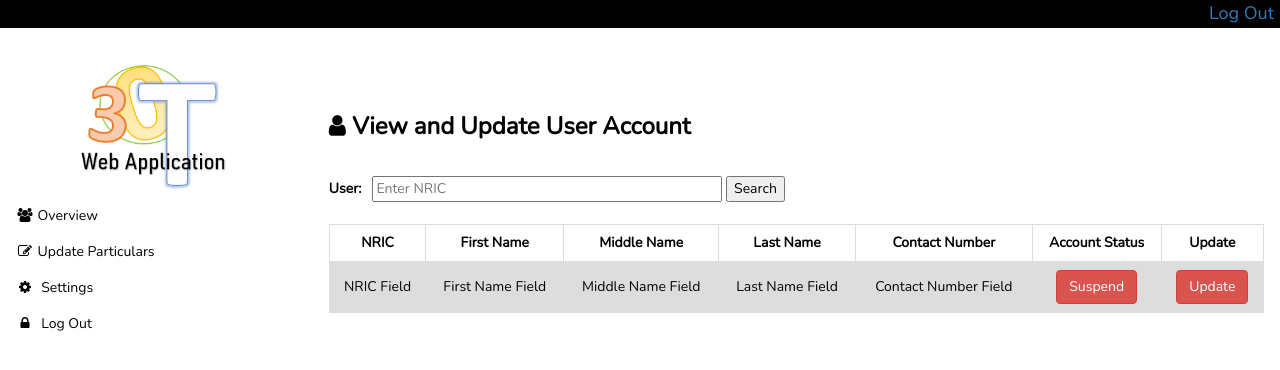
After one commit to clement-koh/Covid-19-Contact-Tracing-Web-Application, a Python web app: template app/templates/organisationUser_viewUserAccount.html in a window 1280 px wide. The commit adds this page. Shown: the top 370 px of the page. Run offline with Jinja, Linux system fonts and the light colour scheme; the template is opened without the code that fills it, so the values that code supplies are empty; some libraries are stand-ins or nearby versions.

Commit message:
Added Organisation View User Account (#22, #24)

```diff
--- /dev/null
+++ b/app/static/js/organisationUser_viewUserAccount.js
@@ -0,0 +1,30 @@
+function changeAccStatus() {
+	var accStatus = document.getElementById("accStatus").textContent;
+	var modalBody = document.getElementById("modal-body").children;
+	var modalBtn = document.getElementById("modal-footer").children;
+
+	if (accStatus == "Suspend") {
+		// change account status button & color on the webpage
+		document.getElementById("accStatus").textContent = "Unsuspend";
+		document.getElementById("accStatusBtn").classList.remove("btn-danger");
+		document.getElementById("accStatusBtn").classList.add("btn-success");
+		// change modal body content
+		modalBody[2].innerHTML = "You are about to <b>UNSUSPEND</b> this account. Do you want to proceed?";
+		// change modal button
+		modalBtn[1].innerHTML = "Unsuspend";
+		modalBtn[1].classList.remove("btn-danger");
+		modalBtn[1].classList.add("btn-success");
+	}
+	else {
+		// change account status button & color on the webpage
+		document.getElementById("accStatus").textContent = "Suspend";
+		document.getElementById("accStatusBtn").classList.remove("btn-success");
+		document.getElementById("accStatusBtn").classList.add("btn-danger");
+		// change modal body content
+		modalBody[2].innerHTML = "You are about to <b>SUSPEND</b> this account. Do you want to proceed?";
+		// change modal button
+		modalBtn[1].innerHTML = "Suspend";
+		modalBtn[1].classList.remove("btn-success");
+		modalBtn[1].classList.add("btn-danger");
+	}
+}
--- /dev/null
+++ b/app/static/styles/organisationUser_viewUserAccount.css
@@ -0,0 +1,29 @@
+/* table */
+table {
+	border-collapse: collapse;
+	width: 100%;
+}
+
+td, th {
+	border: 1px solid #dddddd;
+	text-align: center;
+	padding: 8px;
+}
+
+tr:nth-child(even) {
+	background-color: #dddddd;
+}
+
+tr:hover {
+	background-color: lightblue;
+}
+
+/*Display labels as blocks and adjust its width*/
+.label_details{
+    width: 240px;
+    display:inline-block;
+}
+/*Display inputs as blocks*/
+input {
+    display:inline-block;
+}
--- a/app/templates/navigation_bar.html
+++ b/app/templates/navigation_bar.html
@@ -26,8 +26,9 @@
 {% endif %}
 
 <!-- Functionalities for Organisation User -->
-{% if userType == 'Organisation Staff' %}
-
+{% if userType == 'Organisation' %}
+	<a href="/create_user_account" class="w3-bar-item w3-button w3-padding {% if active_page == 'XX' %} w3-blue {% endif %}"><i class="fa fa-user-plus"></i> &nbsp; Create User Account</a>
+	<a href="/view_user_account" class="w3-bar-item w3-button w3-padding {% if active_page == 'organisationUser_view_user_account' %} w3-blue {% endif %}"><i class="fa fa-user"></i> &nbsp; View & Update User Account</a>
 {% endif %}
 
 <!-- Common Functionalities -->
--- /dev/null
+++ b/app/templates/organisationUser_viewUserAccount.html
@@ -0,0 +1,79 @@
+<!-- Extends the basic html template -->
+{% extends "dashboard_layout.html" %}
+{% set active_page ="organisationUser_view_user_account" %}
+
+<!-- Updates the <head> of the webpage -->
+{% block head %}
+	<script src="https://maxcdn.bootstrapcdn.com/bootstrap/3.4.1/js/bootstrap.min.js"></script>
+	<link rel="stylesheet" type="text/css" href="{{ url_for('static',filename='styles/organisationUser_viewUserAccount.css') }}"/>
+	<script type=text/javascript src="{{url_for('static', filename='js/organisationUser_viewUserAccount.js') }}"></script>
+	<title>View and Update User Account</title>
+{% endblock %}
+
+<!-- Content Header -->
+{% block contentHeader %}
+	<!-- Display ICON and Header -->
+	<b><i class='fa fa-user'></i> View and Update User Account</b><br><br>
+{% endblock %}
+
+<!-- Main Content of the Page -->
+{% block contentBody %}
+	<!-- Search for User -->
+	<div class="w3-row-padding w3-margin-bottom">
+	<form autocomplete="off" method="POST">
+		<label for="patient">User: &nbsp;</label>
+		<input id="patient" type="text" name="user" size="40" placeholder="Enter NRIC">
+		<input type="submit" id="submit" value="Search">
+	</form>
+	<!-- If User Is Found -->
+	<table style='margin-top: 20px;'>
+		<tr>
+			<th>NRIC</th>
+			<th>First Name</th>
+			<th>Middle Name</th>
+			<th>Last Name</th>
+			<th>Contact Number</th>
+			<th>Account Status</th>
+			<th>Update</th>
+		</tr>
+		<tr>
+			<td>NRIC Field</td>
+			<td>First Name Field</td>
+			<td>Middle Name Field</td>
+			<td>Last Name Field</td>
+			<td>Contact Number Field</td>
+			<td>
+				<!-- Suspend/Unsuspend User Account -->
+				<button type="button" class="btn btn-danger" id="accStatusBtn" data-toggle="modal" data-target="#exampleModalCenter">
+					<span id="accStatus">Suspend</span>
+				</button>
+			</td>
+			<td>
+				<!-- Redirect to User Update Page -->
+				<form action="/update_user_account" method="POST">
+					<button type="submit" class="btn btn-danger">Update</button>
+				</form>
+			</td>
+		</tr>
+	</table>
+
+	<!-- Modal -->
+	<div class="modal fade" id="exampleModalCenter" tabindex="-1" role="dialog" aria-labelledby="exampleModalCenterTitle" aria-hidden="true">
+		<div class="modal-dialog modal-dialog-centered" role="document">
+			<div class="modal-content">
+				<form>
+					<div class="modal-body" id="modal-body">
+						<!-- Confirmation Message -->
+						<h1>Warning: </h1><br>
+						<h3>You are about to <b>SUSPEND</b> this account. Do you want to proceed?"</h3>
+						<br><br>
+					</div>
+					<div class="modal-footer" id="modal-footer">
+						<button type="button" class="btn btn-secondary" data-dismiss="modal">Cancel</button>
+						<button type="button" class="btn btn-danger" data-dismiss="modal" onclick="changeAccStatus()" >Suspend</button><br/><br/>
+					</div>
+				</form>
+			</div>
+		</div>
+	</div>
+{% endblock %}
```
Also changed, not shown: app/routes.py (+28 -0 lines), app/templates/overview.html (+25 -0 lines).
